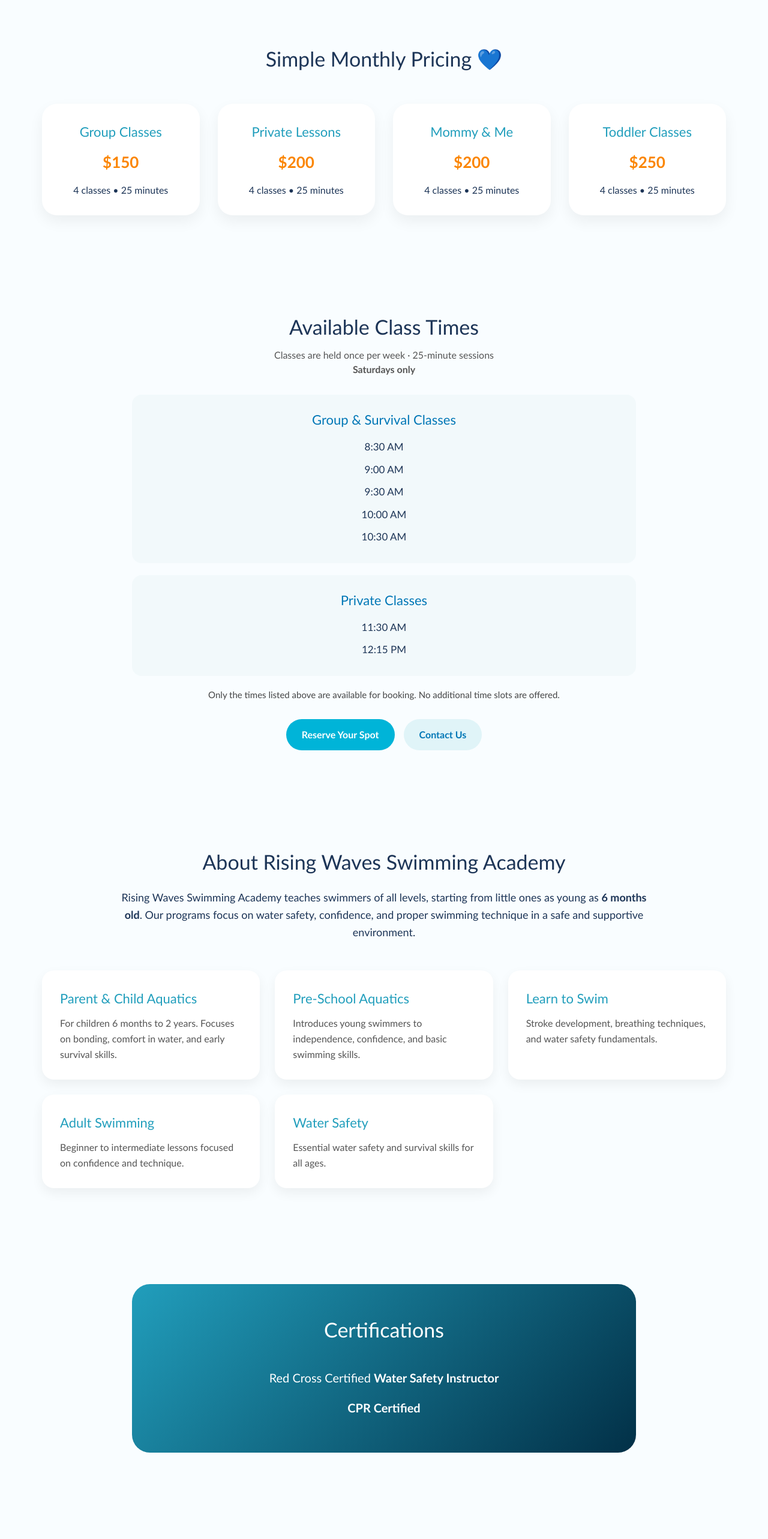
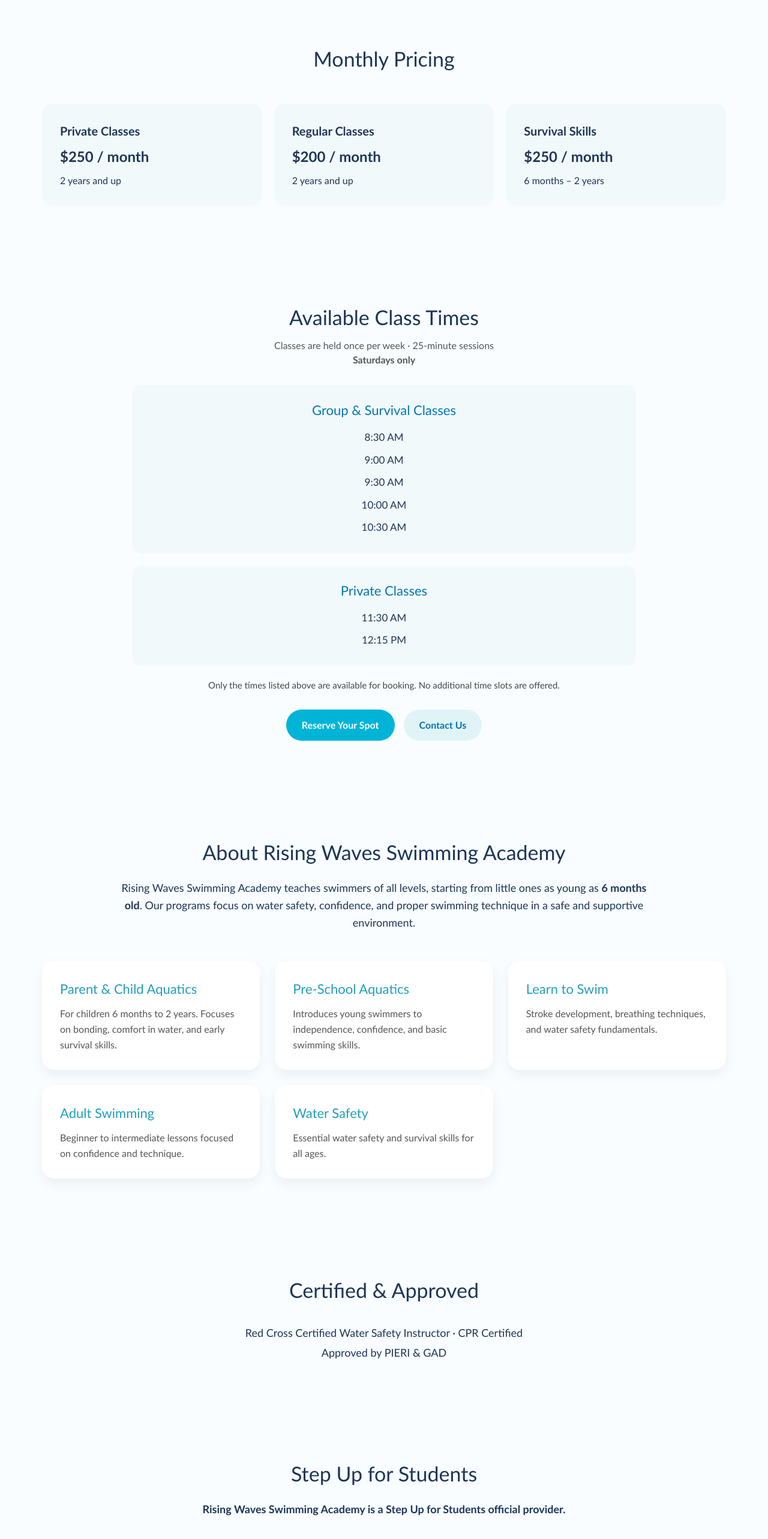
Before and after one commit to sotopierinac-afk/Pri, a React (Vite) app: page / in a window 1280 px wide. Shown: the part 1388-3954 px from the top of the page at 60% size. Built offline with nearby package versions, Linux system fonts and the light colour scheme.

Commit message:
Updated App.tsx

```diff
--- a/src/App.tsx
+++ b/src/App.tsx
@@ -143,55 +143,41 @@ function App() {
 
       {/* PRICING */}
       <section id="pricing" style={{ padding: '80px 30px', maxWidth: '1200px', margin: 'auto' }}>
-        <h3 style={{ textAlign: 'center', fontSize: '34px', marginBottom: '50px' }}>Simple Monthly Pricing 💙</h3>
+        <h2 style={{ textAlign: 'center', fontSize: '34px', marginBottom: '50px' }}>Monthly Pricing</h2>
         <div style={{
           display: 'grid',
-          gridTemplateColumns: 'repeat(auto-fit, minmax(260px, 1fr))',
-          gap: '30px'
+          gridTemplateColumns: 'repeat(auto-fit, minmax(220px, 1fr))',
+          gap: '20px'
         }}>
           <div style={{
-            background: '#ffffff',
+            background: '#f2f9fb',
             padding: '30px',
-            borderRadius: '25px',
-            boxShadow: '0 10px 25px rgba(0,0,0,0.06)',
-            textAlign: 'center'
+            borderRadius: '18px',
+            fontWeight: '600'
           }}>
-            <h4 style={{ color: '#219ebc', fontSize: '22px' }}>Group Classes</h4>
-            <div style={{ fontSize: '26px', fontWeight: 'bold', color: '#fb8500', margin: '15px 0' }}>$150</div>
-            <p>4 classes • 25 minutes</p>
+            <h3 style={{ fontSize: '20px', marginBottom: '10px' }}>Private Classes</h3>
+            <strong style={{ fontSize: '24px' }}>$250 / month</strong>
+            <p style={{ marginTop: '10px', fontWeight: 'normal' }}>2 years and up</p>
           </div>
           <div style={{
-            background: '#ffffff',
+            background: '#f2f9fb',
             padding: '30px',
-            borderRadius: '25px',
-            boxShadow: '0 10px 25px rgba(0,0,0,0.06)',
-            textAlign: 'center'
+            borderRadius: '18px',
+            fontWeight: '600'
           }}>
-            <h4 style={{ color: '#219ebc', fontSize: '22px' }}>Private Lessons</h4>
-            <div style={{ fontSize: '26px', fontWeight: 'bold', color: '#fb8500', margin: '15px 0' }}>$200</div>
-            <p>4 classes • 25 minutes</p>
+            <h3 style={{ fontSize: '20px', marginBottom: '10px' }}>Regular Classes</h3>
+            <strong style={{ fontSize: '24px' }}>$200 / month</strong>
+            <p style={{ marginTop: '10px', fontWeight: 'normal' }}>2 years and up</p>
           </div>
           <div style={{
-            background: '#ffffff',
+            background: '#f2f9fb',
             padding: '30px',
-            borderRadius: '25px',
-            boxShadow: '0 10px 25px rgba(0,0,0,0.06)',
-            textAlign: 'center'
+            borderRadius: '18px',
+            fontWeight: '600'
           }}>
-            <h4 style={{ color: '#219ebc', fontSize: '22px' }}>Mommy & Me</h4>
-            <div style={{ fontSize: '26px', fontWeight: 'bold', color: '#fb8500', margin: '15px 0' }}>$200</div>
-            <p>4 classes • 25 minutes</p>
-          </div>
-          <div style={{
-            background: '#ffffff',
-            padding: '30px',
-            borderRadius: '25px',
-            boxShadow: '0 10px 25px rgba(0,0,0,0.06)',
-            textAlign: 'center'
-          }}>
-            <h4 style={{ color: '#219ebc', fontSize: '22px' }}>Toddler Classes</h4>
-            <div style={{ fontSize: '26px', fontWeight: 'bold', color: '#fb8500', margin: '15px 0' }}>$250</div>
-            <p>4 classes • 25 minutes</p>
+            <h3 style={{ fontSize: '20px', marginBottom: '10px' }}>Survival Skills</h3>
+            <strong style={{ fontSize: '24px' }}>$250 / month</strong>
+            <p style={{ marginTop: '10px', fontWeight: 'normal' }}>6 months – 2 years</p>
           </div>
         </div>
       </section>
@@ -353,32 +339,18 @@ function App() {
       </section>
 
       {/* CERTIFICATIONS */}
-      <section style={{ padding: '80px 30px', maxWidth: '900px', margin: 'auto' }}>
-        <div style={{
-          background: 'linear-gradient(135deg, #219ebc 0%, #023047 100%)',
-          borderRadius: '30px',
-          padding: '50px',
-          textAlign: 'center',
-          color: 'white'
-        }}>
-          <h3 style={{ fontSize: '34px', marginBottom: '30px', color: 'white' }}>Certifications</h3>
-          <ul style={{
-            listStyle: 'none',
-            padding: 0,
-            margin: 0,
-            fontSize: '20px',
-            lineHeight: '2.5'
-          }}>
-            <li>Red Cross Certified <strong>Water Safety Instructor</strong></li>
-            <li><strong>CPR Certified</strong></li>
-          </ul>
-        </div>
+      <section style={{ padding: '80px 30px', maxWidth: '900px', margin: 'auto', textAlign: 'center' }}>
+        <h2 style={{ fontSize: '34px', marginBottom: '30px' }}>Certified & Approved</h2>
+        <p style={{ fontSize: '18px', lineHeight: '1.8' }}>
+          Red Cross Certified Water Safety Instructor · CPR Certified<br />
+          Approved by PIERI & GAD
+        </p>
       </section>
 
       {/* STEP UP FOR STUDENTS */}
       <section style={{ maxWidth: '1000px', margin: '80px auto', padding: '0 20px', textAlign: 'center' }}>
-        <h3 style={{ fontSize: '34px', marginBottom: '20px' }}>Step Up for Students</h3>
-        <p style={{ fontSize: '20px', lineHeight: '1.6' }}>
+        <h2 style={{ fontSize: '34px', marginBottom: '20px' }}>Step Up for Students</h2>
+        <p style={{ fontSize: '18px', lineHeight: '1.6' }}>
           <strong>Rising Waves Swimming Academy is a Step Up for Students official provider.</strong>
         </p>
       </section>
```
